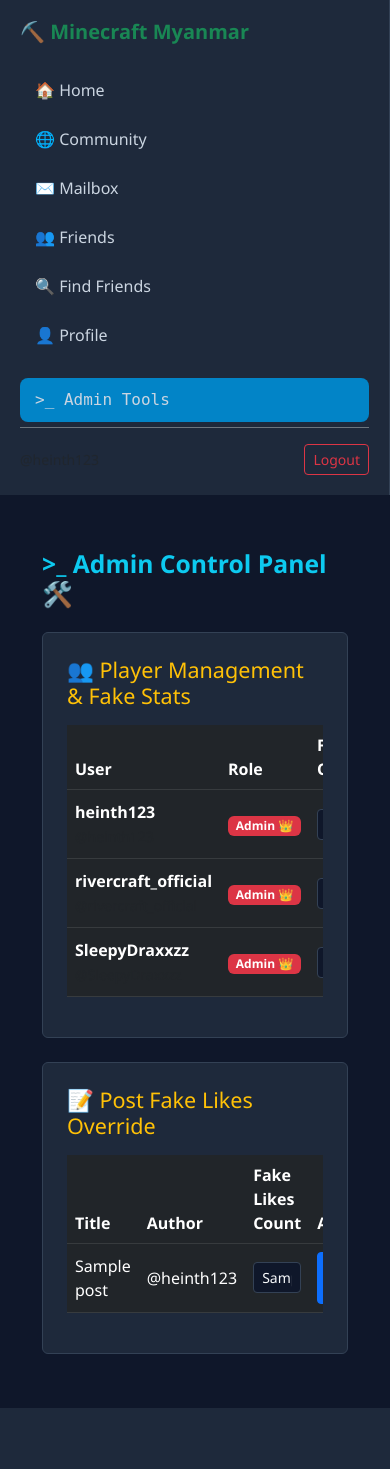
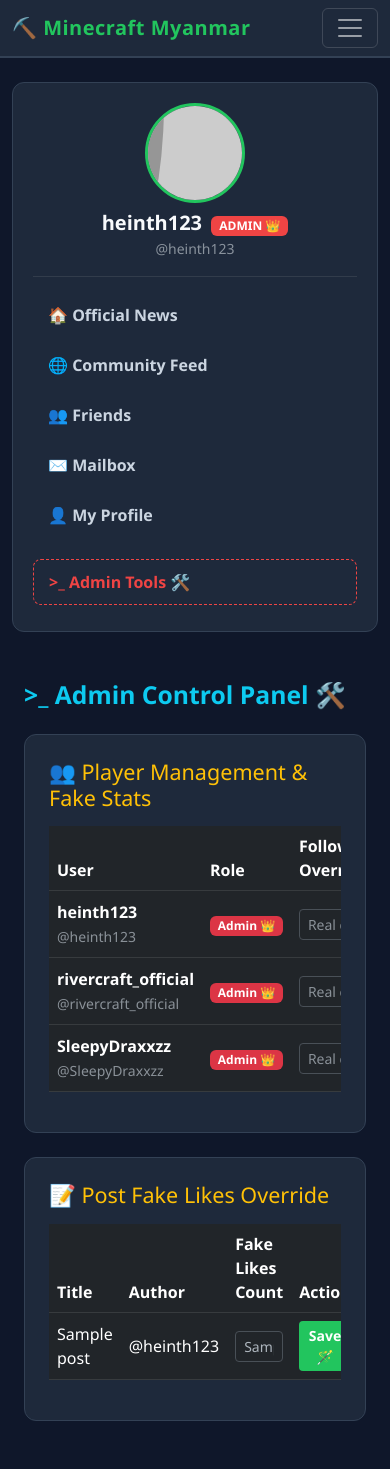
Before and after one commit to heinth123/minecraft-portal-, a Flask app: page /admin in a window 390 px wide. Before the commit the page ends 1408 px from the top, so only its background shows below. Run offline with Flask 3, Linux system fonts and the light colour scheme; a user stored in the database is signed in; tables that the repository leaves empty hold one stand-in row (values such as "Sample post"); grey boxes labelled with a size stand in for pictures from a placeholder-image service; some libraries are stand-ins or nearby versions.

Commit message:
Enhance base.html with dynamic title and layout
Updated the base HTML template to include dynamic title and improved layout with a responsive navbar and sidebar.

```diff
--- a/templates/base.html
+++ b/templates/base.html
@@ -1,194 +1,224 @@
 <!DOCTYPE html>
-<html lang="en">
+<html lang="en" data-bs-theme="dark">
 <head>
     <meta charset="UTF-8">
     <meta name="viewport" content="width=device-width, initial-scale=1.0">
-    <title>Minecraft Myanmar</title>
+    <title>{% block title %}Minecraft Myanmar Social{% endblock %}</title>
     <!-- Bootstrap 5 CSS -->
     <link href="https://cdn.jsdelivr.net/npm/bootstrap@5.3.0/dist/css/bootstrap.min.css" rel="stylesheet">
+    <!-- FontAwesome Icons -->
+    <link rel="stylesheet" href="https://cdnjs.cloudflare.com/ajax/libs/font-awesome/6.4.0/css/all.min.css">
+
     <style>
         body {
             background-color: #0f172a;
             color: #f8fafc;
             font-family: 'Segoe UI', Tahoma, Geneva, Verdana, sans-serif;
-            overflow-x: hidden;
         }
 
-        /* 🌟 SIDEBAR STYLING */
-        .sidebar {
-            width: 250px;
-            height: 100vh;
-            position: fixed;
-            top: 0;
-            left: 0;
-            background-color: #1e293b;
-            border-right: 1px solid #334155;
-            padding: 20px;
-            display: flex;
-            flex-direction: column;
-            justify-content: space-between;
-            z-index: 1000;
+        .navbar {
+            background-color: #1e293b !important;
+            border-bottom: 2px solid #334155;
         }
 
-        .sidebar .nav-link {
-            color: #cbd5e1 !important;
-            font-weight: 500;
+        .navbar-brand {
+            font-weight: 800;
+            color: #22c55e !important;
+            letter-spacing: 0.5px;
+        }
+
+        .sidebar {
+            background-color: #1e293b;
+            border-radius: 12px;
+            padding: 20px;
+            border: 1px solid #334155;
+        }
+
+        .nav-link {
+            color: #cbd5e1;
+            font-weight: 600;
+            border-radius: 8px;
             padding: 10px 15px;
-            border-radius: 8px;
-            margin-bottom: 5px;
-            display: flex;
-            align-items: center;
-            gap: 10px;
+            margin-bottom: 6px;
             transition: all 0.2s ease;
         }
 
-        .sidebar .nav-link:hover {
+        .nav-link:hover, .nav-link.active {
             background-color: #334155;
-            color: #22c55e !important;
+            color: #22c55e;
         }
 
-        .sidebar .nav-link.active {
-            background-color: #22c55e;
+        .admin-link {
+            color: #ef4444 !important;
+            border: 1px dashed #ef4444;
+        }
+
+        .admin-link:hover {
+            background-color: #ef4444 !important;
             color: #ffffff !important;
         }
 
-        /* >_ Admin Button Styling */
-        .admin-link {
-            background-color: #0284c7 !important;
-            color: #ffffff !important;
-            font-family: monospace;
-            font-weight: bold;
-        }
-        .admin-link:hover {
-            background-color: #0369a1 !important;
-        }
-
-        /* 🌟 MAIN CONTENT WRAPPER */
-        .main-content {
-            margin-left: 250px;
-            padding: 30px;
-            min-height: 100vh;
-        }
-
-        /* Cards and Inputs styling */
         .card {
             background-color: #1e293b;
             border: 1px solid #334155;
-            color: #f8fafc;
-        }
-        .form-control, .form-select {
-            background-color: #0f172a;
-            border: 1px solid #334155;
-            color: #f8fafc;
-        }
-        .form-control:focus, .form-select:focus {
-            background-color: #0f172a;
-            color: #f8fafc;
-            border-color: #22c55e;
-            box-shadow: none;
-        }
-        .list-group-item {
-            background-color: #1e293b;
-            border-color: #334155;
+            border-radius: 12px;
             color: #f8fafc;
         }
 
-        /* Mobile Responsive adjustment */
-        @media (max-width: 768px) {
-            .sidebar {
-                width: 100%;
-                height: auto;
-                position: relative;
-            }
-            .main-content {
-                margin-left: 0;
-            }
+        .btn-primary {
+            background-color: #22c55e;
+            border: none;
+            font-weight: 600;
+        }
+
+        .btn-primary:hover {
+            background-color: #16a34a;
+        }
+
+        .avatar-sm {
+            width: 38px;
+            height: 38px;
+            object-fit: cover;
+            border-radius: 50%;
+        }
+
+        .avatar-lg {
+            width: 100px;
+            height: 100px;
+            object-fit: cover;
+            border-radius: 50%;
+            border: 3px solid #22c55e;
+        }
+
+        .badge-admin {
+            background-color: #ef4444;
+            color: white;
+            font-size: 0.75rem;
+            padding: 4px 8px;
+            border-radius: 6px;
         }
     </style>
+    {% block extra_css %}{% endblock %}
 </head>
 <body>
 
-    <!-- 📌 LEFT SIDEBAR NAVIGATION -->
-    <div class="sidebar">
-        <div>
-            <!-- Brand Header -->
-            <a href="{{ url_for('home') }}" class="text-decoration-none">
-                <h4 class="fw-bold text-success mb-4 fs-5">⛏️ Minecraft Myanmar</h4>
+    <!-- Top Navigation Bar -->
+    <nav class="navbar navbar-expand-lg sticky-top">
+        <div class="container">
+            <a class="navbar-brand d-flex align-items-center gap-2" href="{{ url_for('home') }}">
+                <span>⛏️ Minecraft Myanmar</span>
             </a>
 
-            <!-- Navigation Links -->
-            <ul class="nav nav-pills flex-column">
+            <button class="navbar-toggler" type="button" data-bs-toggle="collapse" data-bs-target="#navbarNav">
+                <span class="navbar-toggler-icon"></span>
+            </button>
+
+            <div class="collapse navbar-collapse" id="navbarNav">
                 {% if current_user.is_authenticated %}
+                <ul class="navbar-nav ms-auto align-items-lg-center gap-2 mt-3 mt-lg-0">
                     <li class="nav-item">
-                        <a class="nav-link" href="{{ url_for('home') }}">🏠 Home</a>
+                        <a class="nav-link" href="{{ url_for('search_friends') }}">🔍 Search</a>
                     </li>
                     <li class="nav-item">
-                        <a class="nav-link" href="{{ url_for('community') }}">🌐 Community</a>
-                    </li>
-
-                    <!-- ✉️ MAILBOX SIDEBAR LINK -->
-                    <li class="nav-item">
-                        <a class="nav-link" href="{{ url_for('chat') }}">✉️ Mailbox</a>
-                    </li>
-
-                    <li class="nav-item">
-                        <a class="nav-link" href="{{ url_for('friends_list') }}">👥 Friends</a>
+                        <a class="nav-link d-flex align-items-center gap-2" href="{{ url_for('profile', username=current_user.username) }}">
+                            <img src="{{ current_user.pfp_url }}" class="avatar-sm" alt="PFP">
+                            <span>{{ current_user.nickname }}</span>
+                        </a>
                     </li>
                     <li class="nav-item">
-                        <a class="nav-link" href="{{ url_for('search_friends') }}">🔍 Find Friends</a>
+                        <a class="btn btn-outline-danger btn-sm px-3" href="{{ url_for('logout') }}">Logout</a>
                     </li>
-                    <li class="nav-item">
-                        <a class="nav-link" href="{{ url_for('profile', username=current_user.username) }}">👤 Profile</a>
-                    </li>
-
-                    <!-- >_ ADMIN OVERRIDE BUTTON (Only for Admins) -->
-                    {% if current_user.is_admin %}
-                        <li class="nav-item mt-3">
-                            <a class="nav-link admin-link" href="{{ url_for('profile', username=current_user.username) }}">
-                                &gt;_ Admin Tools
-                            </a>
-                        </li>
-                    {% endif %}
+                </ul>
                 {% else %}
+                <ul class="navbar-nav ms-auto">
                     <li class="nav-item">
                         <a class="nav-link" href="{{ url_for('login') }}">Login</a>
                     </li>
                     <li class="nav-item">
-                        <a class="nav-link text-success fw-bold" href="{{ url_for('register') }}">Register</a>
+                        <a class="btn btn-primary btn-sm px-3 ms-2" href="{{ url_for('register') }}">Register</a>
                     </li>
+                </ul>
                 {% endif %}
-            </ul>
+            </div>
         </div>
+    </nav>
 
-        <!-- User Quick Actions / Logout at Bottom of Sidebar -->
-        {% if current_user.is_authenticated %}
-            <div class="pt-3 border-top border-secondary">
-                <div class="d-flex align-items-center justify-content-between">
-                    <span class="small text-muted">@{{ current_user.username }}</span>
-                    <a class="btn btn-outline-danger btn-sm" href="{{ url_for('logout') }}">Logout</a>
-                </div>
-            </div>
-        {% endif %}
-    </div>
-
-    <!-- 📦 MAIN PAGE CONTENT -->
-    <div class="main-content">
+    <!-- Main Container Layout -->
+    <div class="container my-4">
         <!-- Flash Messages -->
         {% with messages = get_flashed_messages(with_categories=true) %}
             {% if messages %}
                 {% for category, message in messages %}
                     <div class="alert alert-{{ category }} alert-dismissible fade show" role="alert">
                         {{ message }}
-                        <button type="button" class="btn-close" data-bs-dismiss="alert"></button>
+                        <button type="button" class="btn-close" data-bs-dismiss="alert" aria-label="Close"></button>
                     </div>
                 {% endfor %}
             {% endif %}
         {% endwith %}
 
-        {% block content %}{% endblock %}
+        {% if current_user.is_authenticated %}
+        <div class="row g-4">
+            <!-- Sidebar Navigation -->
+            <div class="col-md-3">
+                <div class="sidebar">
+                    <div class="text-center mb-3">
+                        <img src="{{ current_user.pfp_url }}" class="avatar-lg mb-2" alt="Profile">
+                        <h5 class="fw-bold mb-0">
+                            {{ current_user.nickname }}
+                            {% if current_user.is_admin %}
+                                <span class="badge badge-admin ms-1">ADMIN 👑</span>
+                            {% endif %}
+                        </h5>
+                        <small class="text-muted">@{{ current_user.username }}</small>
+                    </div>
+                    <hr class="border-secondary">
+
+                    <ul class="nav flex-column">
+                        <li class="nav-item">
+                            <a class="nav-link" href="{{ url_for('home') }}">🏠 Official News</a>
+                        </li>
+                        <li class="nav-item">
+                            <a class="nav-link" href="{{ url_for('community') }}">🌐 Community Feed</a>
+                        </li>
+                        <li class="nav-item">
+                            <a class="nav-link" href="{{ url_for('friends_list') }}">👥 Friends</a>
+                        </li>
+                        <!-- ✉️ MAILBOX SIDEBAR LINK -->
+                        <li class="nav-item">
+                            <a class="nav-link" href="{{ url_for('chat') }}">✉️ Mailbox</a>
+                        </li>
+                        <li class="nav-item">
+                            <a class="nav-link" href="{{ url_for('profile', username=current_user.username) }}">👤 My Profile</a>
+                        </li>
+
+                        <!-- >_ ADMIN TOOLS LINK (Only shown to Admins) -->
+                        {% if current_user.is_admin %}
+                        <li class="nav-item mt-3">
+                            <a class="nav-link admin-link" href="{{ url_for('admin_panel') }}">
+                                &gt;_ Admin Tools 🛠️
+                            </a>
+                        </li>
+                        {% endif %}
+                    </ul>
+                </div>
+            </div>
+
+            <!-- Page Content -->
+            <div class="col-md-9">
+                {% block content %}{% endblock %}
+            </div>
+        </div>
+        {% else %}
+            <!-- Unauthenticated View -->
+            {% block auth_content %}
+                {% block content_unauth %}{% endblock %}
+            {% endblock %}
+        {% endif %}
     </div>
 
-    <!-- Bootstrap JS -->
+    <!-- Bootstrap 5 JS Bundle -->
     <script src="https://cdn.jsdelivr.net/npm/bootstrap@5.3.0/dist/js/bootstrap.bundle.min.js"></script>
+    {% block extra_js %}{% endblock %}
 </body>
 </html>
```
